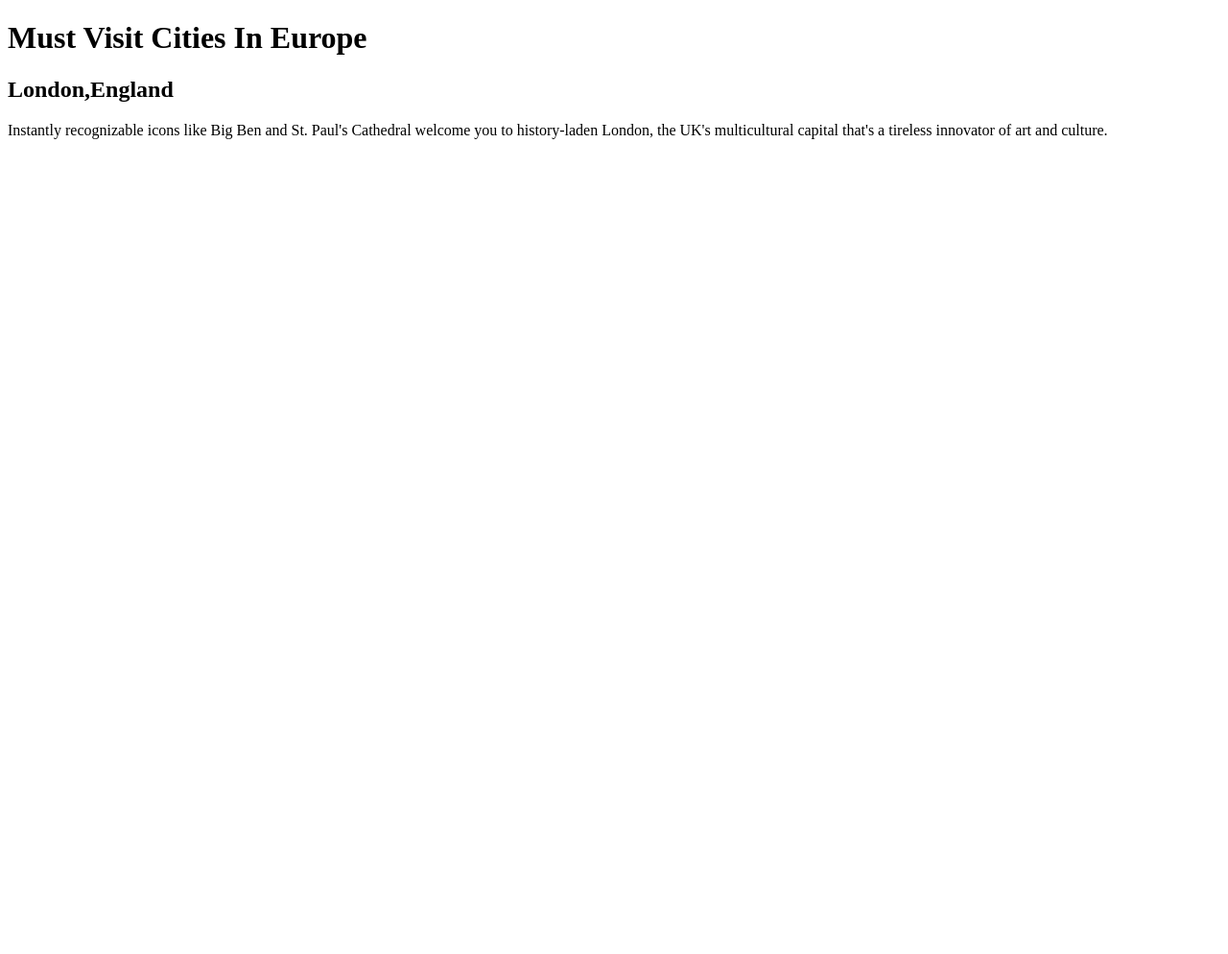
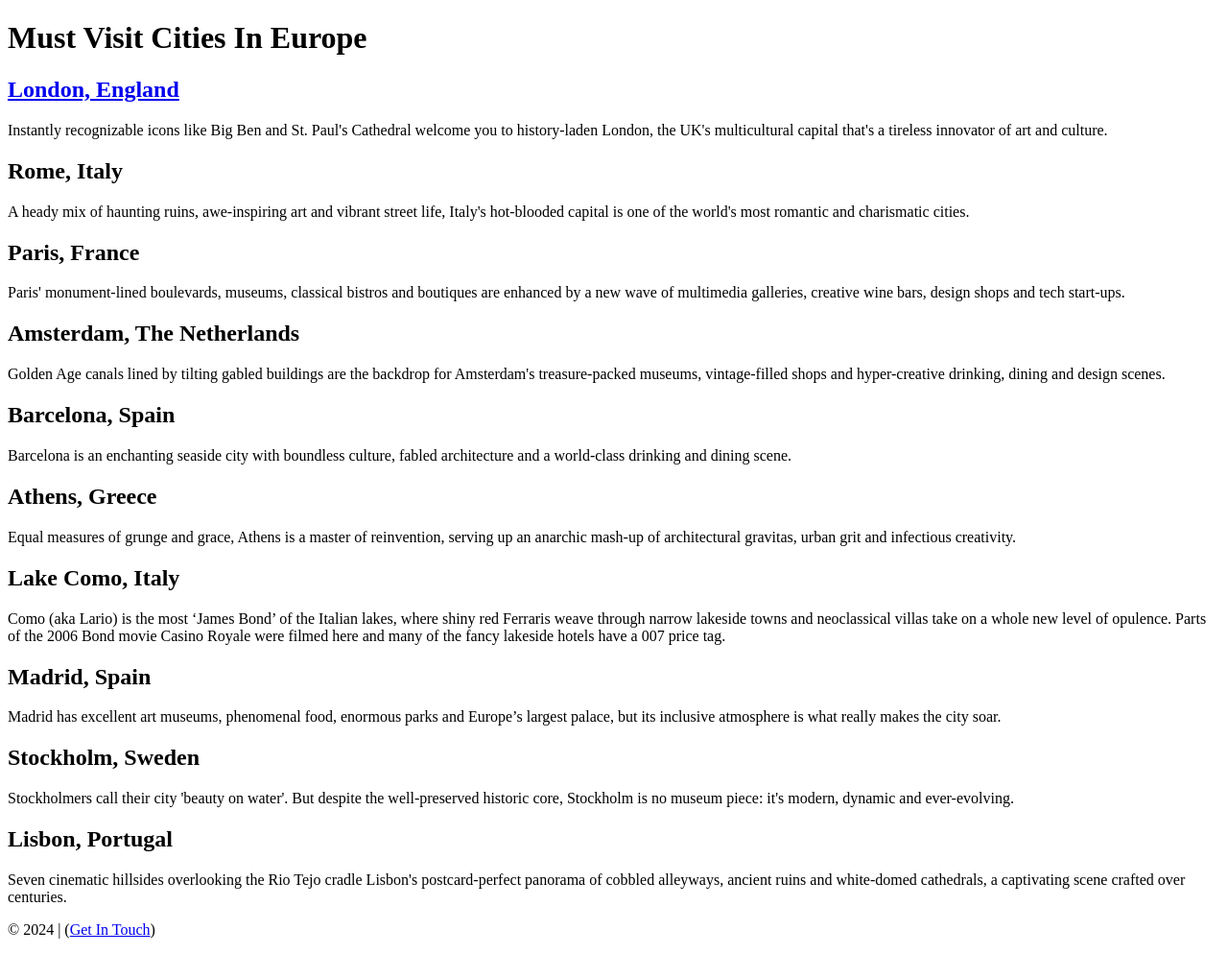
Before and after one commit to rawi-nawi/Class-Exercises, a plain HTML site: page index.html in a window 1280 px wide. Shown: the whole page at 96% size. Before the commit the page ends 800 px from the top, so only its background shows below. Drawn offline with Linux system fonts and the light colour scheme.

Commit message:
Finished Index and started London Page
Completed the index list of cities and added the beginning content of the London Page

```diff
--- a/index.html
+++ b/index.html
@@ -7,12 +7,70 @@
         <h1>Must Visit Cities In Europe</h1>
         <section>
             <div>
-                <h2>London,England</h2>
+                <h2>
+                    <a href="London.html">London, England</a>
+                </h2>
                 <p>
                     Instantly recognizable icons like Big Ben and St. Paul's Cathedral welcome you to history-laden London, the UK's multicultural capital that's a tireless innovator of art and culture.
                 </p>
             </div>
+            <div>
+                <h2>Rome, Italy</h2>
+                <p>
+                    A heady mix of haunting ruins, awe-inspiring art and vibrant street life, Italy's hot-blooded capital is one of the world's most romantic and charismatic cities.
+                </p>
+            </div>
+            <div>
+                <h2>Paris, France</h2>
+                <p>
+                    Paris' monument-lined boulevards, museums, classical bistros and boutiques are enhanced by a new wave of multimedia galleries, creative wine bars, design shops and tech start-ups.
+                </p>
+            </div>
+            <div>
+                <h2>Amsterdam, The Netherlands</h2>
+                <p>
+                    Golden Age canals lined by tilting gabled buildings are the backdrop for Amsterdam's treasure-packed museums, vintage-filled shops and hyper-creative drinking, dining and design scenes.
+                </p>
+            </div>
+            <div>
+                <h2>Barcelona, Spain</h2>
+                <p>
+                    Barcelona is an enchanting seaside city with boundless culture, fabled architecture and a world-class drinking and dining scene.
+                </p>
+            </div>
+            <div>
+                <h2>Athens, Greece</h2>
+                <p>
+                    Equal measures of grunge and grace, Athens is a master of reinvention, serving up an anarchic mash-up of architectural gravitas, urban grit and infectious creativity.
+                </p>
+            </div>
+            <div>
+                <h2>Lake Como, Italy</h2>
+                <p>
+                    Como (aka Lario) is the most ‘James Bond’ of the Italian lakes, where shiny red Ferraris weave through narrow lakeside towns and neoclassical villas take on a whole new level of opulence. Parts of the 2006 Bond movie Casino Royale were filmed here and many of the fancy lakeside hotels have a 007 price tag.
+                </p>
+            </div>
+            <div>
+                <h2>Madrid, Spain</h2>
+                <p>
+                    Madrid has excellent art museums, phenomenal food, enormous parks and Europe’s largest palace, but its inclusive atmosphere is what really makes the city soar.
+                </p>
+            </div>
+            <div>
+                <h2>Stockholm, Sweden</h2>
+                <p>
+                    Stockholmers call their city 'beauty on water'. But despite the well-preserved historic core, Stockholm is no museum piece: it's modern, dynamic and ever-evolving.
+                </p>
+            </div>
+            <div>
+                <h2>Lisbon, Portugal</h2>
+                <p>
+                    Seven cinematic hillsides overlooking the Rio Tejo cradle Lisbon's postcard-perfect panorama of cobbled alleyways, ancient ruins and white-domed cathedrals, a captivating scene crafted over centuries.
+                </p>
+            </div>
         </section>
-
+        <footer>
+            <p>© 2024 | (<a href="mailto:ghalb003@umn.edu">Get In Touch</a>)</p>
+        </footer>
     </body>
 </html>
```
Also changed, not shown: London.html (added, +91 -0 lines).
